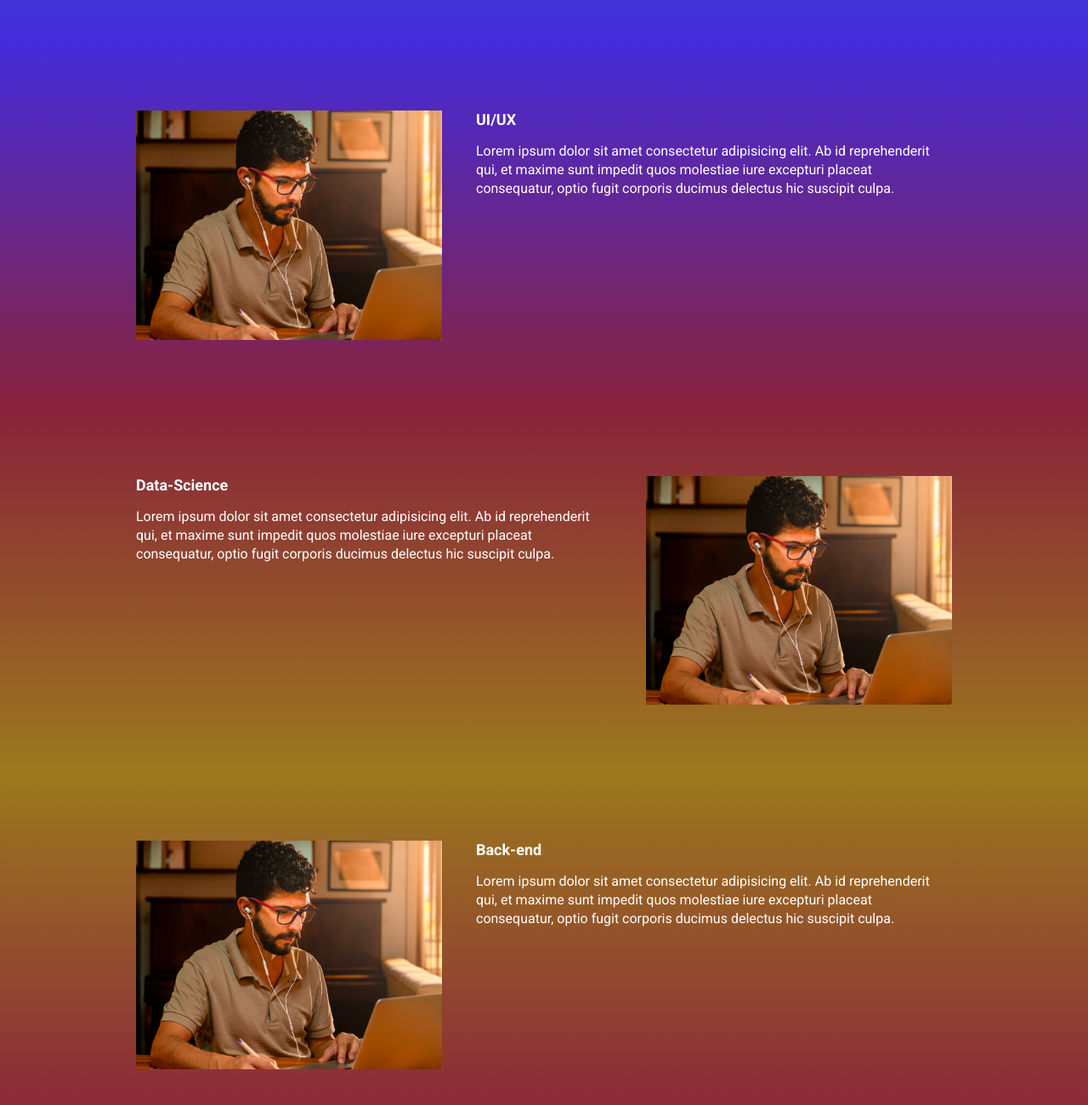
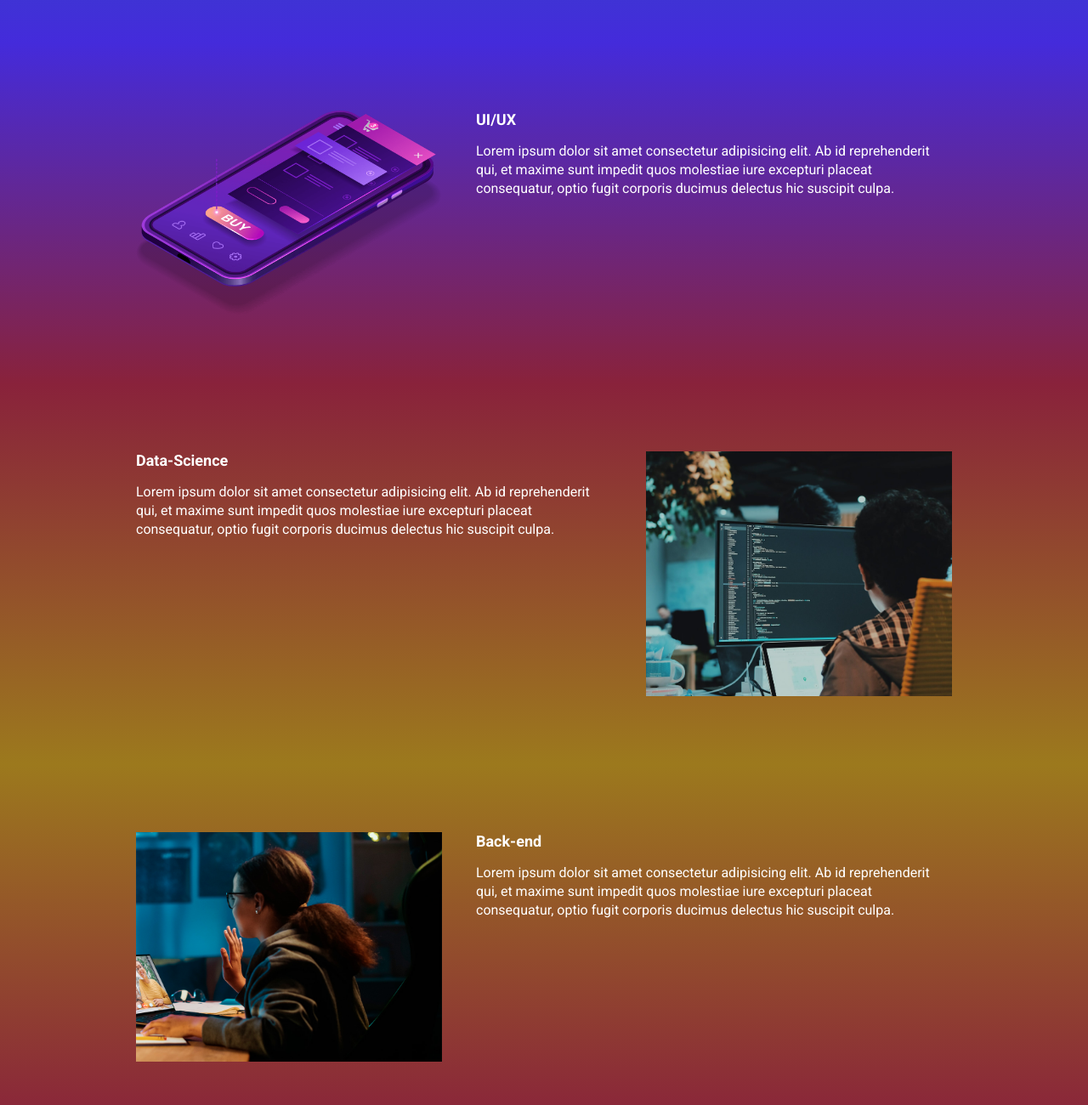
Before and after one commit to Dev-Mayon/ebac_tech_talks, a website built with Parcel: page src/index.html in a window 1280 px wide. Shown: the part 940-2240 px from the top of the page at 85% size. Built offline with nearby package versions, Linux system fonts and the light colour scheme.

Commit message:
atualizando o sharp

```diff
--- a/package.json
+++ b/package.json
@@ -13,6 +13,7 @@
   "devDependencies": {
     "@parcel/transformer-sass": "^2.8.0",
     "parcel": "^2.8.0",
-    "sharp": "^0.31.3"
+    "sharp": "^0.33.5",
+    "svgo": "^3.3.2"
   }
 }
--- a/src/index.html
+++ b/src/index.html
@@ -57,7 +57,7 @@
                     Lorem ipsum dolor sit amet consectetur adipisicing elit. Ab id reprehenderit qui, et maxime sunt impedit quos molestiae iure excepturi placeat consequatur, optio fugit corporis ducimus delectus hic suscipit culpa.
                 </p>
             </div>
-            <img class="event__image" src="./images/frontend.png" alt="Front-end">
+            <img class="event__image" src="./images/ui-ux.png" alt="UI/UX">
         </div>
     </section>
     <section class="event event--data-science">
@@ -68,7 +68,7 @@
                     Lorem ipsum dolor sit amet consectetur adipisicing elit. Ab id reprehenderit qui, et maxime sunt impedit quos molestiae iure excepturi placeat consequatur, optio fugit corporis ducimus delectus hic suscipit culpa.
                 </p>
             </div>
-            <img class="event__image" src="./images/frontend.png" alt="Front-end">
+            <img class="event__image" src="./images/data.png" alt="Data-Science">
         </div>
     </section>
     <section class="event event--backend event--image-left">
@@ -79,7 +79,7 @@
                     Lorem ipsum dolor sit amet consectetur adipisicing elit. Ab id reprehenderit qui, et maxime sunt impedit quos molestiae iure excepturi placeat consequatur, optio fugit corporis ducimus delectus hic suscipit culpa.
                 </p>
             </div>
-            <img class="event__image" src="./images/frontend.png" alt="Front-end">
+            <img class="event__image" src="./images/backend.png" alt="Backend">
         </div>
     </section>
     <script src="https://unpkg.com/aos@next/dist/aos.js"></script>
```
Also changed, not shown: vercel.json (added), 1 other file.
